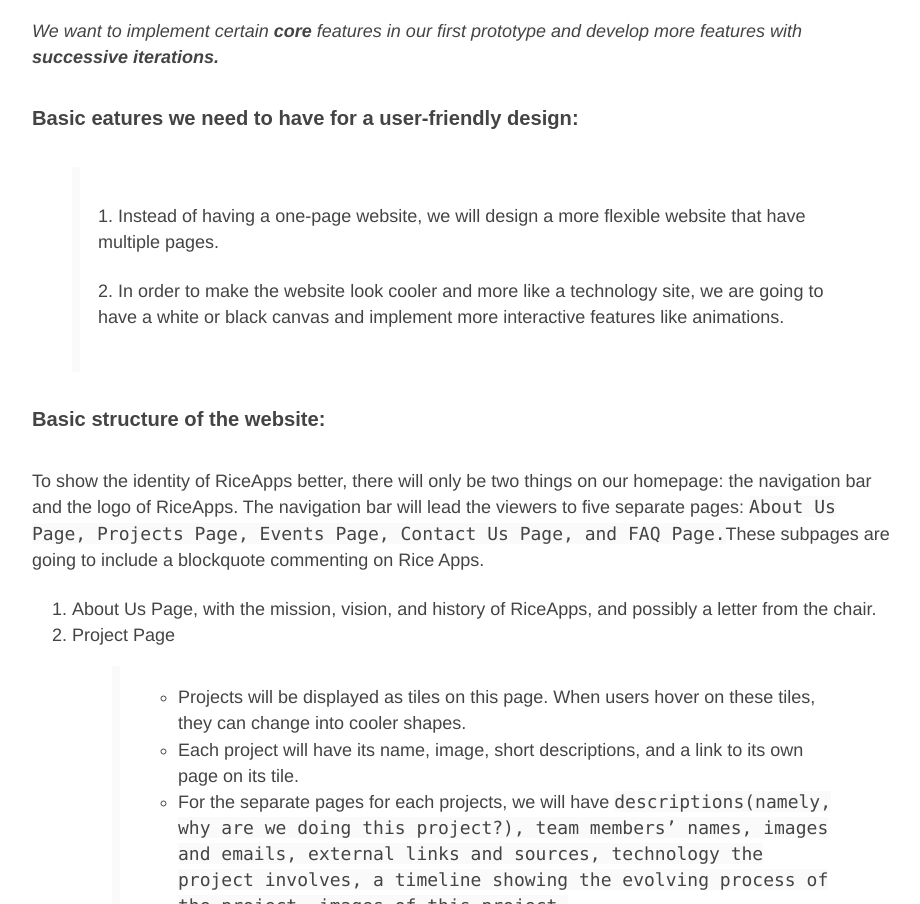
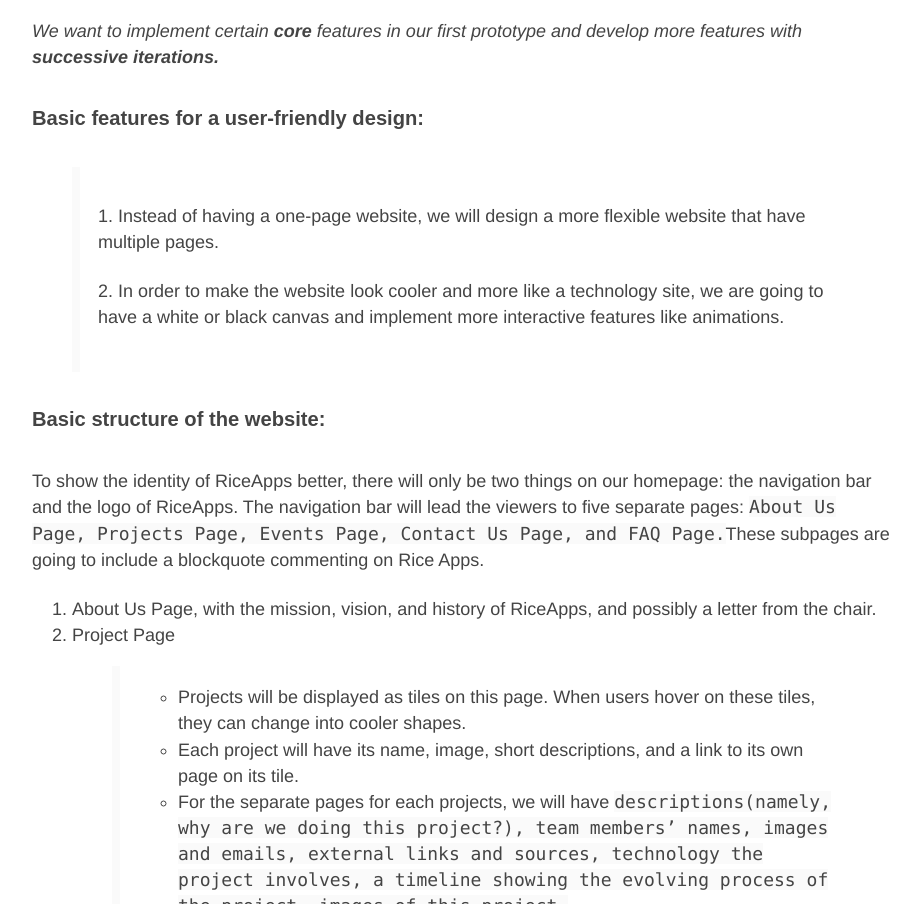
Before and after one commit to rice-apps/Project-PRDs, a website: page teamPRDs/website.html in a window 1280 px wide. Shown: the part 2693-3597 px from the top of the page, without its empty margins (176-1096 px from the left). Drawn offline with Linux system fonts and the light colour scheme.

Commit message:
Update website.html

```diff
--- a/teamPRDs/website.html
+++ b/teamPRDs/website.html
@@ -65,7 +65,7 @@
 
 <h3 style="font-family: sabon;letter-spacing: 1px;"><b>Features</b></h3>
 <i>We want to implement certain <b>core</b> features in our first prototype and develop more features with <b>successive iterations.</b></i>
-<h5>Basic eatures we need to have for a user-friendly design:</h5>
+<h5>Basic features for a user-friendly design:</h5>
 <blockquote>
   <p>1. Instead of having a one-page website, we will design a more flexible website that have multiple pages.</p>
   <p>2. In order to make the website look cooler and more like a technology site, we are going to have a white or black canvas and implement more interactive features like animations.</p>
@@ -77,26 +77,6 @@
  <li>Project Page<blockquote><ul><li>Projects will be displayed as tiles on this page. When users hover on these tiles, they can change into cooler shapes. </li><li>Each project will have its name, image, short descriptions, and a link to its own page on its tile.</li><li>For the separate pages for each projects, we will have <code>descriptions(namely, why are we doing this project?), team members’ names, images and emails, external links and sources, technology the project involves, a timeline showing the evolving process of the project, images of this project.</code></li></ul></blockquote></li><li>Contact Us Page, as mentioned above, the following information will be included:<blockquote><ul><li>Suggestion bar</li><li>Google maps for the location of RiceApps</li><li>Chair email and phone number</li><li>RiceApps email</li></ul></blockquote></li>
  <li>Events page telling people times, places, and descriptions of the upcoming events and past events of RiceApps.</li>
  <li>FAQ page with frequently asked questions and answers.</li></ol>
-
-
-
-<!--<table>
-  <tr>
-    <th>Firstname</th>
-    <th>Lastname</th>
-    <th>Age</th>
-  </tr>
-  <tr>
-    <td>Jill</td>
-    <td>Smith</td>
-    <td>50</td>
-  </tr>
-  <tr>
-    <td>Eve</td>
-    <td>Jackson</td>
-    <td>94</td>
-  </tr>
-</table>-->
 
 
 <h3>Product Road Map</h3>
```
